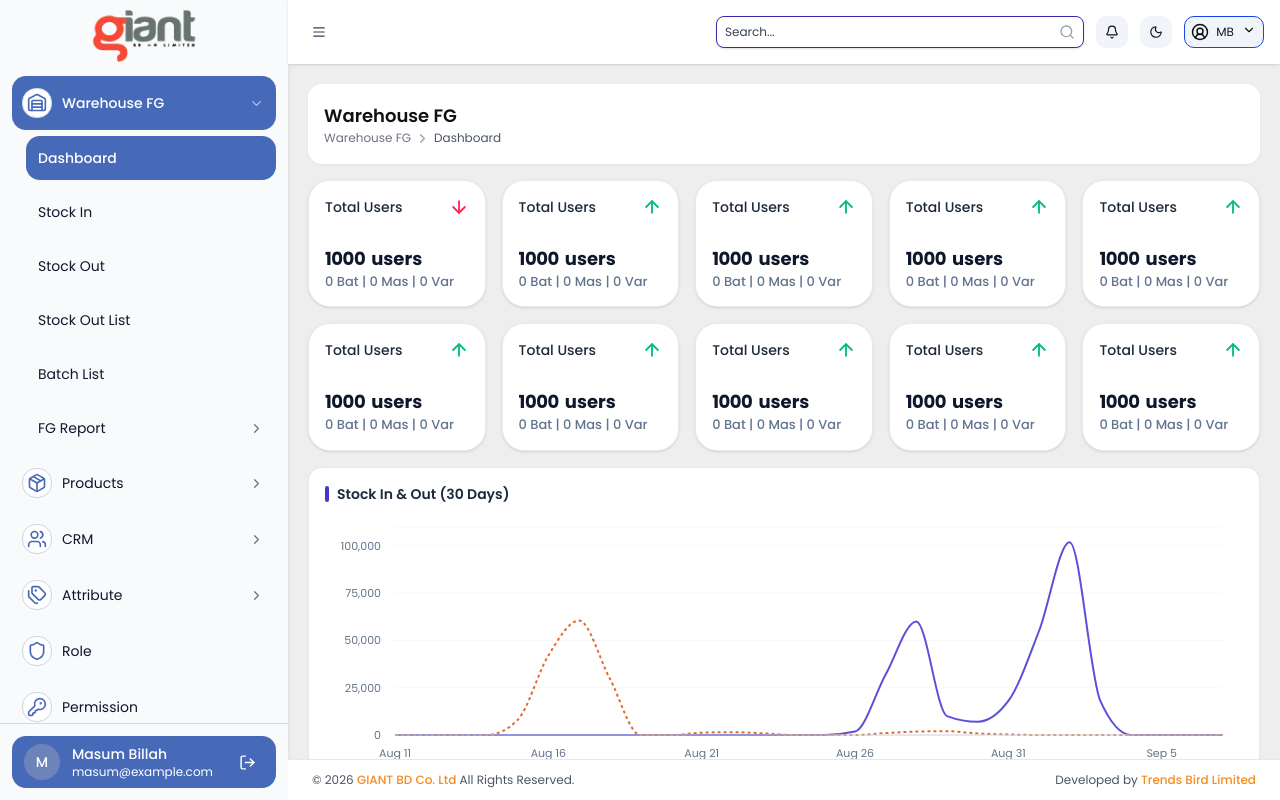
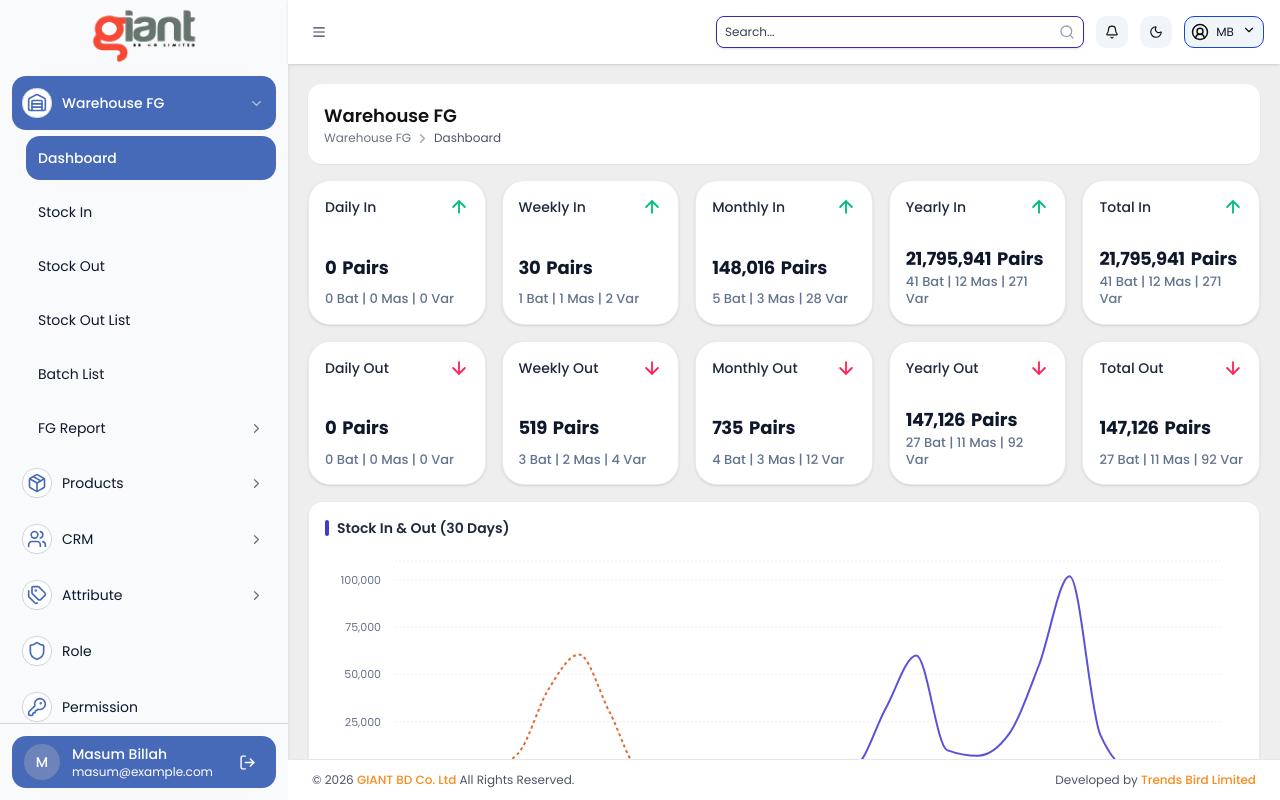
Before and after one commit to masumbillah06/giantbd, a Next.js app: page /inventory/dashboard in a window 1280 px wide. Built offline with nearby package versions, Linux system fonts and the light colour scheme.

Commit message:
minor changes

```diff
--- a/src/app/inventory/dashboard/page.tsx
+++ b/src/app/inventory/dashboard/page.tsx
@@ -21,7 +21,6 @@ export default function Dashboard() {
       <div className="flex min-h-0 min-w-0 flex-1 flex-col">
         <Header />
         <main className="min-h-0 flex-1 overflow-y-auto p-5">
-          {/* <h1>Dashboard</h1> */}
           <div>
             <Breadcrumb
               title="Warehouse FG"
@@ -33,16 +32,16 @@ export default function Dashboard() {
 
           </div>
           <div className="mt-4 grid grid-cols-1 gap-4 sm:grid-cols-2 lg:grid-cols-5">
-            <StatCard title="Total Users" value={1000} unit="users" breakdown="0 Bat | 0 Mas | 0 Var" trend="down" />
-            <StatCard title="Total Users" value={1000} unit="users" breakdown="0 Bat | 0 Mas | 0 Var" trend="up" />
-            <StatCard title="Total Users" value={1000} unit="users" breakdown="0 Bat | 0 Mas | 0 Var" trend="up" />
-            <StatCard title="Total Users" value={1000} unit="users" breakdown="0 Bat | 0 Mas | 0 Var" trend="up" />
-            <StatCard title="Total Users" value={1000} unit="users" breakdown="0 Bat | 0 Mas | 0 Var" trend="up" />
-            <StatCard title="Total Users" value={1000} unit="users" breakdown="0 Bat | 0 Mas | 0 Var" trend="up" />
-            <StatCard title="Total Users" value={1000} unit="users" breakdown="0 Bat | 0 Mas | 0 Var" trend="up" />
-            <StatCard title="Total Users" value={1000} unit="users" breakdown="0 Bat | 0 Mas | 0 Var" trend="up" />
-            <StatCard title="Total Users" value={1000} unit="users" breakdown="0 Bat | 0 Mas | 0 Var" trend="up" />
-            <StatCard title="Total Users" value={1000} unit="users" breakdown="0 Bat | 0 Mas | 0 Var" trend="up" />
+            <StatCard title="Daily In" value="0" unit="Pairs" breakdown="0 Bat | 0 Mas | 0 Var" trend="up" />
+            <StatCard title="Weekly In" value="30" unit="Pairs" breakdown="1 Bat | 1 Mas | 2 Var" trend="up" />
+            <StatCard title="Monthly In" value="148,016" unit="Pairs" breakdown="5 Bat | 3 Mas | 28 Var" trend="up" />
+            <StatCard title="Yearly In" value="21,795,941" unit="Pairs" breakdown="41 Bat | 12 Mas | 271 Var" trend="up" />
+            <StatCard title="Total In" value="21,795,941" unit="Pairs" breakdown="41 Bat | 12 Mas | 271 Var" trend="up" />
+            <StatCard title="Daily Out" value="0" unit="Pairs" breakdown="0 Bat | 0 Mas | 0 Var" trend="down" />
+            <StatCard title="Weekly Out" value="519" unit="Pairs" breakdown="3 Bat | 2 Mas | 4 Var" trend="down" />
+            <StatCard title="Monthly Out" value="735" unit="Pairs" breakdown="4 Bat | 3 Mas | 12 Var" trend="down" />
+            <StatCard title="Yearly Out" value="147,126" unit="Pairs" breakdown="27 Bat | 11 Mas | 92 Var" trend="down" />
+            <StatCard title="Total Out" value="147,126" unit="Pairs" breakdown="27 Bat | 11 Mas | 92 Var" trend="down" />
           </div>
           {/* Main Inventory Trends Chart */}
           <div className="mt-4 h-[340px] w-full">
```
Also changed, not shown: src/components/weekly-delivery/week-selector.tsx (line endings or trailing spaces).
